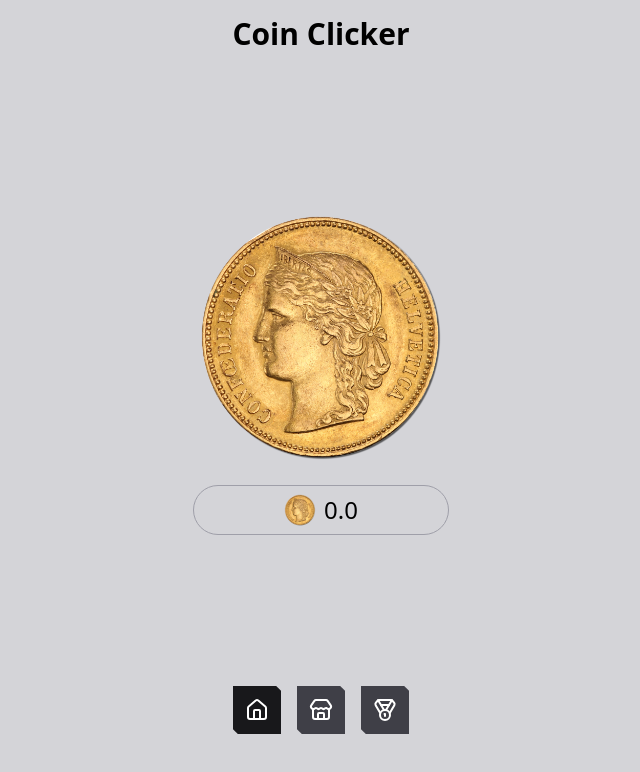
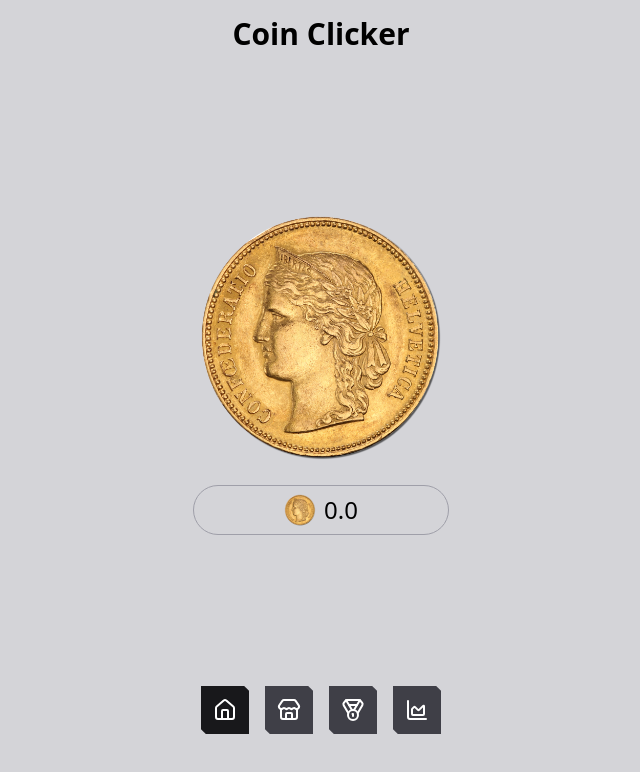
Before and after one commit to CT02k/coin-clicker, a Next.js app: page / in a window 1280 px wide. Shown: the top 772 px of the page, without its empty margins (319-959 px from the left). Built offline with nearby package versions, Linux system fonts and the light colour scheme.

Commit message:
chore: files reestrutured

```diff
--- a/src/app/components/Game.tsx
+++ b/src/app/components/Game.tsx
@@ -1,14 +1,14 @@
 import Terminal from "./Terminal";
-import CoinClicker from "./CoinClicker";
-import Store from "./Store";
+import CoinClicker from "../tabs/CoinClicker";
+import Store from "../tabs/Store";
 import Navigation, { Tabs } from "./Navigation";
 import { useGameState } from "./utils/hooks";
 import { useTab } from "./utils/hooks";
-import { AchievementActionType, useAchievements } from "./Achievement";
+import { AchievementActionType, useAchievements } from "./lib/Achievement";
 
 import AchievementToast from "./AchievementToast";
 import { useEffect, useState } from "react";
-import Achievements from "./Achievements";
+import Achievements from "../tabs/Achievements";
 
 export default function Game() {
   const [state, dispatch] = useGameState();
@@ -35,6 +35,7 @@ export default function Game() {
           clicker: <CoinClicker state={state} dispatch={dispatch} />,
           store: <Store state={state} dispatch={dispatch} />,
           achievements: <Achievements state={state} dispatch={dispatch} />,
+          stats: <></>,
         }[tab]
       }
       <Navigation tab={tab} state={state} dispatch={dispatch} setTab={setTab} />
--- a/src/app/components/Navigation.tsx
+++ b/src/app/components/Navigation.tsx
@@ -1,4 +1,4 @@
-import { Home, Medal, Store as StoreIcon } from "lucide-react";
+import { ChartArea, Home, Medal, Store as StoreIcon } from "lucide-react";
 import { Action, ActionType, GameState } from "./types/gameReducer";
 import { formatNumber, getNextRebirthCost } from "./utils/utils";
 
@@ -13,6 +13,7 @@ export enum Tabs {
   Clicker = "clicker",
   Store = "store",
   Achievements = "achievements",
+  Stats = "stats",
 }
 
 type Props = {
@@ -71,6 +72,14 @@ export default function Navigation({ tab, setTab, state, dispatch }: Props) {
       >
         <Medal />
       </button>
+
+      <button
+        className={tabButtonClass(tab === Tabs.Stats)}
+        style={{ clipPath: buttonClip }}
+        onClick={() => setTab(Tabs.Stats)}
+      >
+        <ChartArea />
+      </button>
     </nav>
   );
 }
--- a/src/app/components/Test.tsx
+++ /dev/null
@@ -1,17 +0,0 @@
-import { AchievementActionType, useAchievements } from "./Achievement";
-import { useGameState } from "./utils/hooks";
-
-export default function Test() {
-  const { state: achState, dispatch: achDispatch } = useAchievements();
-  const [state] = useGameState();
-
-  return (
-    state.upgrades &&
-    achState.achievements.forEach((ach) => {
-      if (!ach.achieved && ach.condition(state)) {
-        achDispatch({ type: AchievementActionType.UNLOCK, id: ach.id });
-        alert("para bens");
-      }
-    })
-  );
-}
--- a/src/app/components/Achievement.tsx
+++ b/src/app/components/lib/Achievement.tsx
@@ -1,7 +1,7 @@
 "use client";
 import { createContext, useContext, useEffect, useReducer } from "react";
-import { Achievement } from "./types/achievements";
-import { GameState } from "./types/gameReducer";
+import { Achievement } from "../types/achievements";
+import { GameState } from "../types/gameReducer";
 
 export const achievementsList: Achievement[] = [
   {
--- a/src/app/layout.tsx
+++ b/src/app/layout.tsx
@@ -1,7 +1,7 @@
 import type { Metadata } from "next";
 import { Geist, Geist_Mono } from "next/font/google";
 import "./globals.css";
-import { AchievementProvider } from "./components/Achievement";
+import { AchievementProvider } from "./components/lib/Achievement";
 
 const geistSans = Geist({
   variable: "--font-geist-sans",
--- a/src/app/components/Achievements.tsx
+++ b/src/app/tabs/Achievements.tsx
@@ -1,6 +1,6 @@
 "use client";
-import { GameState, Action } from "./types/gameReducer";
-import { useAchievements } from "./Achievement";
+import { GameState, Action } from "../components/types/gameReducer";
+import { useAchievements } from "../components/lib/Achievement";
 
 type Props = {
   state: GameState;
--- a/src/app/components/CoinClicker.tsx
+++ b/src/app/tabs/CoinClicker.tsx
@@ -1,7 +1,7 @@
 import Image from "next/image";
 import Coin from "@/../public/coin.png";
-import { calculateClickGain, formatNumber } from "./utils/utils";
-import { GameState, Action, ActionType } from "./types/gameReducer";
+import { calculateClickGain, formatNumber } from "../components/utils/utils";
+import { GameState, Action, ActionType } from "../components/types/gameReducer";
 
 type Props = {
   state: GameState;
@@ -9,7 +9,7 @@ type Props = {
 };
 
 import { useState, useEffect } from "react";
-import AirdropSystem from "./AirDrop";
+import AirdropSystem from "../components/AirDrop";
 
 export default function CoinClicker({ state, dispatch }: Props) {
   const [mounted, setMounted] = useState(false);
--- /dev/null
+++ b/src/app/tabs/Stats.tsx
@@ -0,0 +1,10 @@
+import { GameState, Action } from "../components/types/gameReducer";
+
+type Props = {
+  state: GameState;
+  dispatch: React.Dispatch<Action>;
+};
+
+export default function Store({ state, dispatch }: Props) {
+  return <div className="stats flex flex-col justify-center items-center gap-4"></div>;
+}
--- a/src/app/components/Store.tsx
+++ b/src/app/tabs/Store.tsx
@@ -1,6 +1,6 @@
-import { upgrades } from "./utils/upgradesConfig";
-import UpgradeCard from "./UpgradeCard";
-import { GameState, Action } from "./types/gameReducer";
+import { upgrades } from "../components/utils/upgradesConfig";
+import UpgradeCard from "../components/UpgradeCard";
+import { GameState, Action } from "../components/types/gameReducer";
 
 type Props = {
   state: GameState;
```
Also changed, not shown: src/app/components/lib/AchievementToast.tsx (renamed from src/app/components/AchievementToast.tsx).
